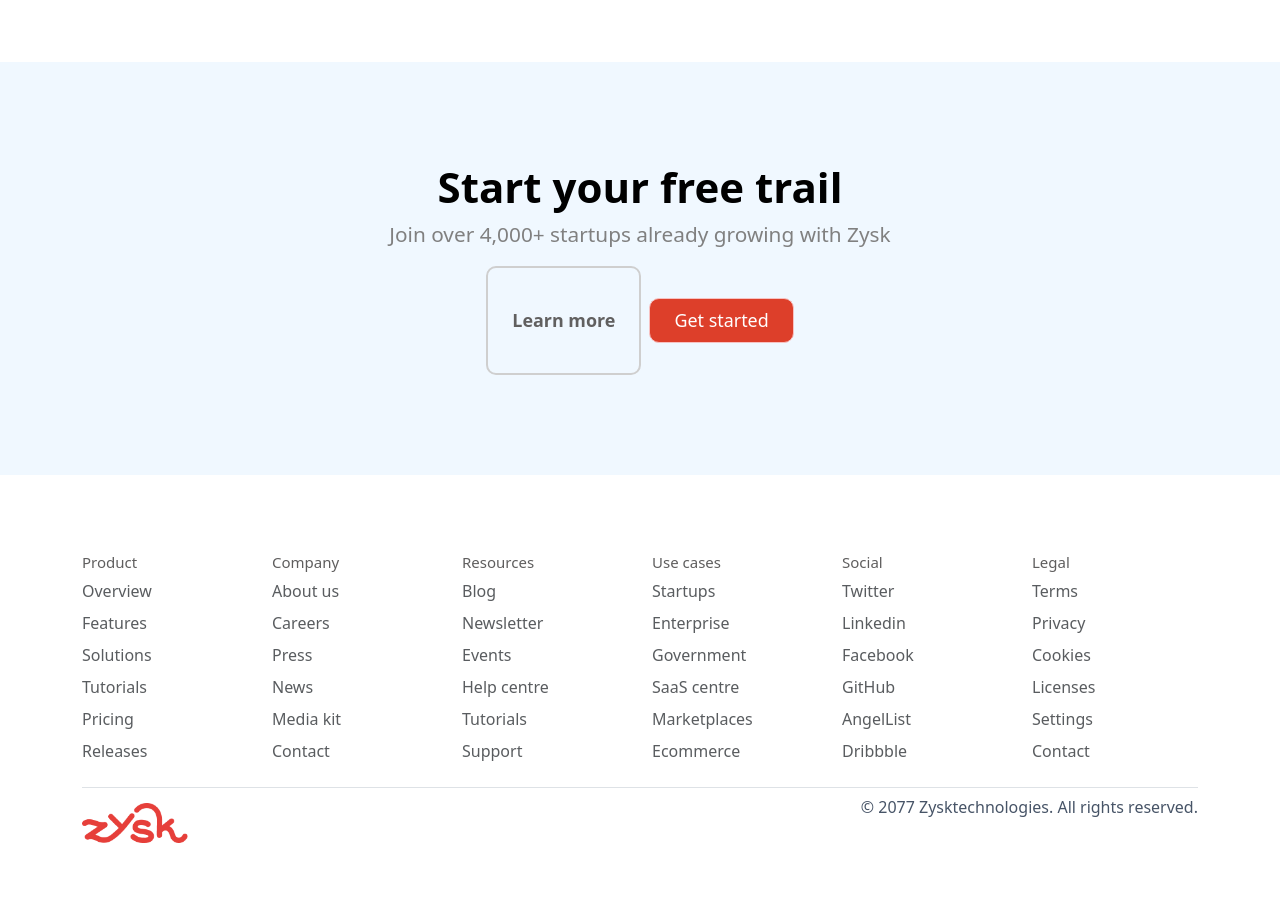
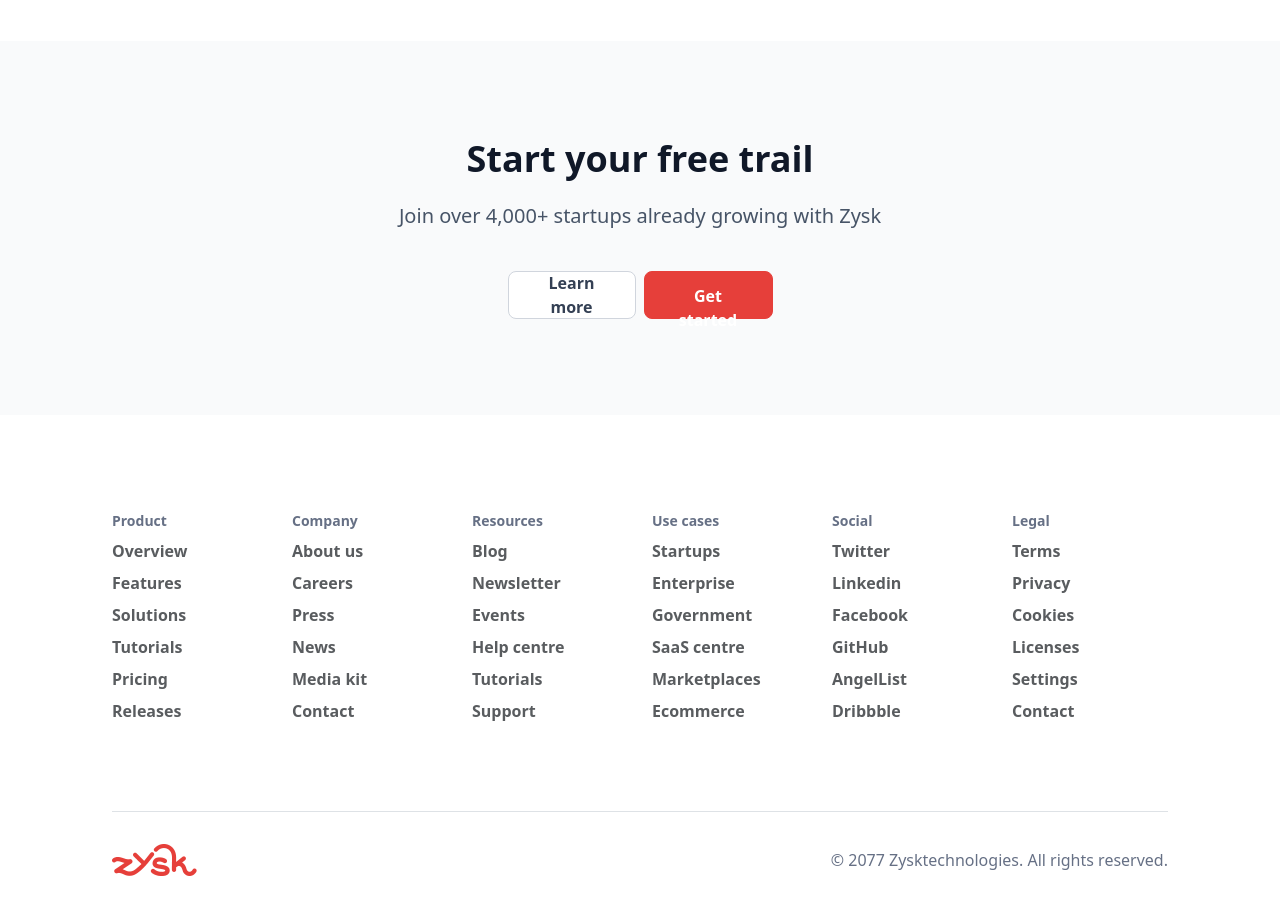
Before and after one commit to Krithik983/ReactAssignment, a React app: page / in a window 1280 px wide. Shown: the part 4920-5835 px from the top of the page. Before the commit the page ends 5811 px from the top, so only its background shows below. Built offline with nearby package versions, Linux system fonts and the light colour scheme; the HTML template or start-up script is replaced by a standard one.

Commit message:
Desktop version code updated

```diff
--- a/src/components/Blog/Blog.css
+++ b/src/components/Blog/Blog.css
@@ -31,20 +31,18 @@
   max-width: 600px;
 }
 
-.small-heading {
-  color: rgba(230, 63, 58, 1);
-  font-size: 14px;
-  font-weight: bold;
-  text-transform: uppercase;
-}
-
-h1 {
+.header-text h1 {
   font-size: 36px;
   font-weight: 600;
   line-height: 44px;
   color: rgba(16, 24, 40, 1);
 }
-
+.header-text h5 {
+  color: rgba(230, 63, 58, 1);
+  font-size: 16px;
+  font-weight: 600;
+  line-height: 24px;
+}
 .header-text p {
   color: rgba(71, 84, 103, 1);
   font-size: 20px;
@@ -54,7 +52,7 @@
 
 .view-posts-button {
   position: absolute;
-  top: 0px; /* Distance from the top of the container */
+  top: 0px;
   right: 0px;
   background-color: rgba(230, 63, 58, 1);
   font-weight: 600;
--- a/src/components/Blog/Blog.jsx
+++ b/src/components/Blog/Blog.jsx
@@ -38,12 +38,14 @@
       <div className="header-container">
         <div className="blog-header">
           <div className="header-text">
-            <p className="small-heading">Our blog</p>
+            <h5>Our blog</h5>
             <h1>Latest blog posts</h1>
-            <p>
-              Tools and strategies modern teams need to help their companies
-              grow.
-            </p>
+            <span className="small-heading">
+              <p>
+                Tools and strategies modern teams need to help their companies
+                grow.
+              </p>
+            </span>
           </div>
           <button className="view-posts-button">View all posts</button>
         </div>
--- a/src/components/Footer/Footer.css
+++ b/src/components/Footer/Footer.css
@@ -1,18 +1,33 @@
-.container {
-  align-items: center;
-  padding: 30px;
-  padding-right: 30px;
-  padding-bottom: 0;
+.footer-container {
+  background-color: rgba(255, 255, 255, 1);
+  margin-left: 80px;
+  margin-right: 80px;
 }
-
+.inner-container {
+  display: flex;
+  flex-direction: column;
+  justify-content: center;
+  margin-top: 64px;
+  margin-bottom: 64px;
+  margin-left: 32px;
+  margin-right: 32px;
+}
 .section h5 {
-  color: rgb(95, 94, 94);
-  font-size: 15px;
+  color: rgba(102, 112, 133, 1);
+  font-size: 14px;
+  font-weight: 600;
+  line-height: 20px;
 }
-
+.nav-item .link1 {
+  color: rgba(71, 84, 103, 1);
+  font-size: 16px;
+  font-weight: 600;
+  line-height: 24px;
+}
 .main-logo {
-  height: 40px;
-  margin-top: 15px;
+  height: 32px;
+  width: 84.61px;
+  margin-top: 32px;
 }
 .company-details {
   display: flex;
@@ -22,8 +37,14 @@
   display: flex;
   align-items: center;
   justify-content: space-between;
+  margin-top: 64px;
 }
 
-p {
-  margin: 0; /* Removes default margin from the paragraph */
+.company-details p {
+  color: rgba(102, 112, 133, 1);
+  font-size: 16px;
+  font-weight: 400;
+  line-height: 24px;
+  margin-top: 36px;
+  margin-bottom: 4px;
 }
--- a/src/components/Footer/Footer.jsx
+++ b/src/components/Footer/Footer.jsx
@@ -73,8 +73,8 @@
 
   return (
     <div>
-      <div className="container">
-        <footer className="py-5">
+      <div className="footer-container">
+        <footer className="inner-container">
           <div className="row">
             {footerSections.map((section, index) => (
               <div key={index} className="col-md-2 mb-3 section">
--- a/src/components/Trail/Trail.css
+++ b/src/components/Trail/Trail.css
@@ -9,54 +9,74 @@
 }*/
 .trail-container {
   align-items: center;
-  background-color: aliceblue;
-  margin-top: 70px;
-  padding-top: 50px;
-  padding-bottom: 100px;
+  background-color: rgba(249, 250, 251, 1);
+  margin-top: 96px;
 }
-.text-container {
-  margin-top: 50px;
+.trail-con {
+  margin-top: 96px;
+  margin-bottom: 96px;
+  margin-left: 80px;
+  margin-right: 80px;
+}
+.text-con {
+  display: flex;
+  flex-direction: column;
+  justify-content: center;
+  align-items: center;
+}
+.text-con h1 {
+  text-align: center;
+  font-weight: 600;
+  font-size: 36px;
+  line-height: 44px;
+  color: rgba(16, 24, 40, 1);
+  margin-top: 96px;
   margin-bottom: 20px;
 }
-.text-container h1 {
+.text-con p {
+  color: rgba(71, 84, 103, 1);
+  font-size: 20px;
+  font-weight: 400;
+  line-height: 30px;
   text-align: center;
+  margin-bottom: 40px;
+}
+.learn-button {
+  display: flex;
+  background-color: rgba(255, 255, 255, 1);
+  width: 128px;
+  height: 48px;
+  color: rgba(52, 64, 84, 1);
   font-weight: 600;
-  font-size: 42px;
-  color: black;
-  margin-top: 20px;
-  margin-bottom: 10px;
-}
-.text-container p {
-  color: grey;
-  font-size: 1.3rem;
-  text-align: center;
-  margin-bottom: 20px;
-}
-button.button1 {
-  display: flex;
-  color: rgb(97, 96, 96);
-  font-weight: 600;
-  font-size: 1.12rem;
+  font-size: 16px;
+  line-height: 24px;
   align-items: center;
   justify-content: center;
   gap: 8px;
-  border-radius: 10px;
-  border: 2px solid #cfcfcf;
+  border-radius: 8px;
+  border: 1px solid rgba(208, 213, 221, 1);
+  padding: 12px 20px 12px 20px;
 }
-button.button1:hover {
+.learn-button:hover {
   background: white;
-  color: black;
-  border: 2px solid #cfcfcf;
+  color: rgba(52, 64, 84, 1);
+  border: 1px solid rgba(208, 213, 221, 1);
   background-color: #cfcfcf;
 }
 
-button.button2 {
-  background-color: #dd3f2a;
-  color: white;
-  font-size: 1.12rem;
-  border-radius: 10px;
-  border: 1px solid #f7c2c2;
+.get-started-button {
+  background-color: rgba(230, 63, 58, 1);
+  width: 129px;
+  height: 48px;
+  padding: 12px 20px 12px 20px;
+  color: rgba(255, 255, 255, 1);
+  font-size: 16px;
+  font-weight: 600;
+  line-height: 24px;
+  border-radius: 8px;
+  border: 1px solid rgba(230, 63, 58, 1);
+  margin-bottom: 96px;
 }
-button.button2:hover {
+.get-started-button:hover {
   background-color: #f05757;
 }
--- a/src/components/Trail/Trail.jsx
+++ b/src/components/Trail/Trail.jsx
@@ -4,20 +4,19 @@
 const Trail = () => {
   return (
     <div className="trail-container">
-      <div className="text-container">
+      <div className="trail-con">
+        <div className="text-con">
           <h1>Start your free trail</h1>
           <p>Join over 4,000+ startups already growing with Zysk</p>
         </div>
         <div className="d-grid gap-2 d-sm-flex justify-content-sm-center">
-        <button type="button" className="btn btn-lg px-4 gap-3 button1">
+          <button type="button" className="learn-button">
             Learn more
           </button>
-        <button
-          type="button"
-          className="btn btn-outline-secondary btn-lg px-4 button2"
-        >
+          <button type="button" className="get-started-button">
             Get started
           </button>
+        </div>
       </div>
     </div>
   );
```
Lines whose indentation alone changed are shown as unchanged.
